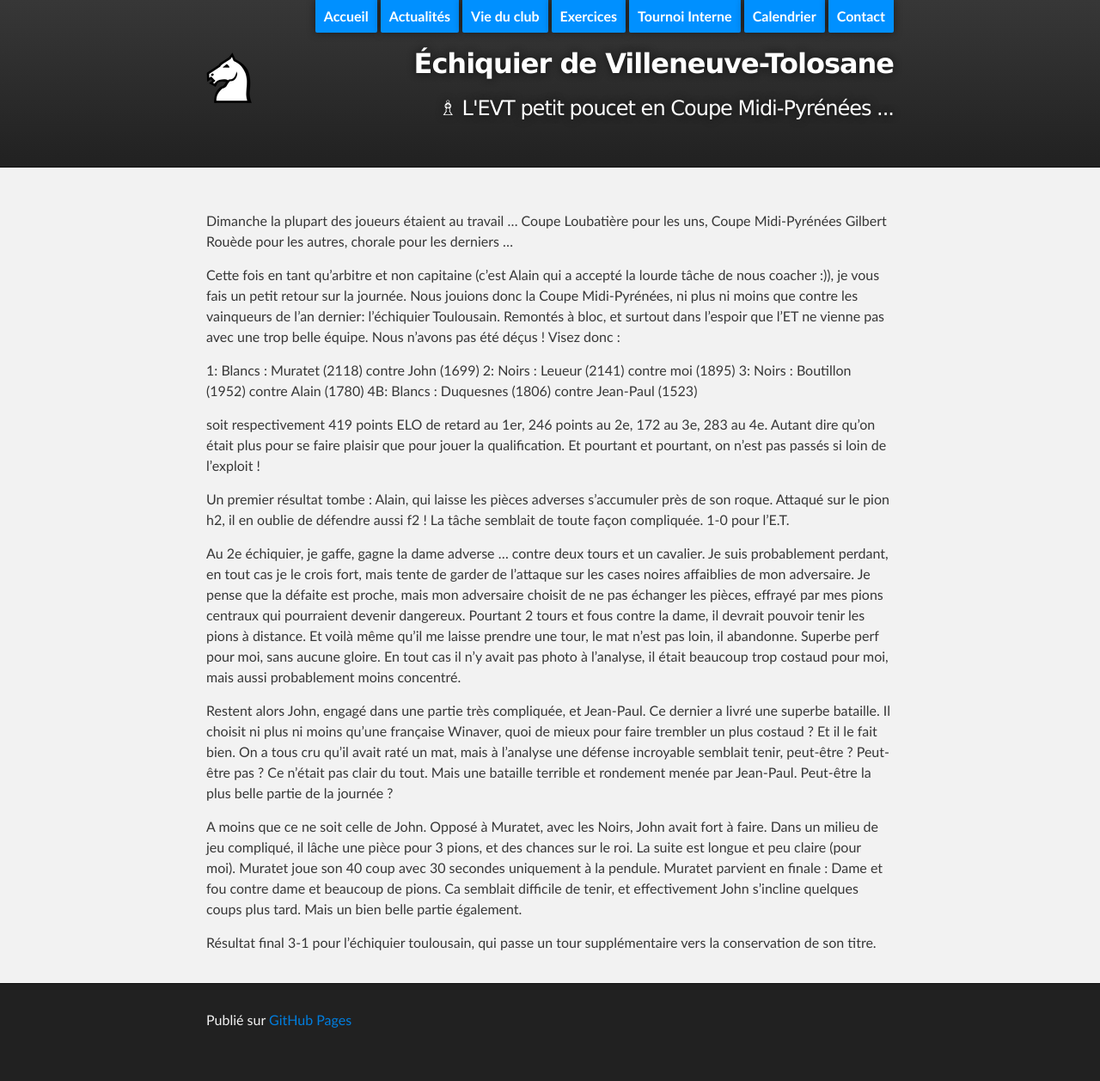
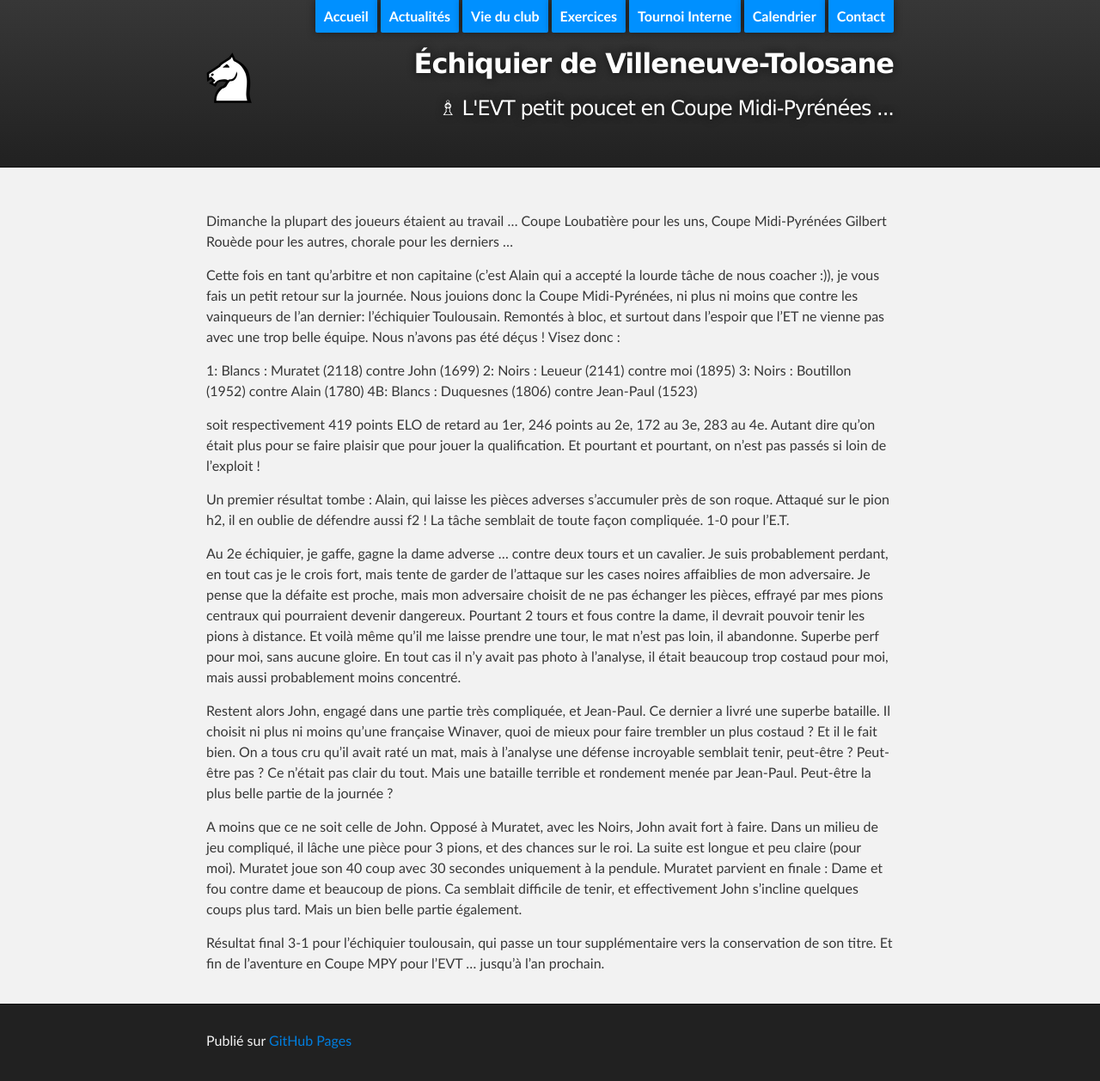
Before and after one commit to echiquier-villeneuve-tolosane/echiquier-villeneuve-tolosane.github.io, a Jekyll site: the page built from _posts/2015-12-14--9815-l-evt-petit-poucet-en-coupe-midi-pyr-n-es.md, in a window 1280 px wide. Shown: the whole page at 86% size. Built offline with Jekyll 4.4.1, drawn with Linux system fonts in a browser that asks for light colours; nearby versions of some CDN libraries; before the commit the page ends 1234 px from its top, so only the background shows below that.

Commit message:
Created 2015-12-14--9815-l-evt-petit-poucet-en-coupe-midi-pyr-n-es.md

```diff
--- a/_posts/2015-12-14--9815-l-evt-petit-poucet-en-coupe-midi-pyr-n-es.md
+++ b/_posts/2015-12-14--9815-l-evt-petit-poucet-en-coupe-midi-pyr-n-es.md
@@ -25,4 +25,4 @@ Restent alors John, engagé dans une partie très compliquée, et Jean-Paul. Ce
 
 A moins que ce ne soit celle de John. Opposé à Muratet, avec les Noirs, John avait fort à faire. Dans un milieu de jeu compliqué, il lâche une pièce pour 3 pions, et des chances sur le roi. La suite est longue et peu claire (pour moi). Muratet joue son 40 coup avec 30 secondes uniquement à la pendule. Muratet parvient en finale : Dame et fou contre dame et beaucoup de pions. Ca semblait difficile de tenir, et effectivement John s'incline quelques coups plus tard. Mais un bien belle partie également.
 
-Résultat final 3-1 pour l'échiquier toulousain, qui passe un tour supplémentaire vers la conservation de son titre.
+Résultat final 3-1 pour l'échiquier toulousain, qui passe un tour supplémentaire vers la conservation de son titre. Et fin de l'aventure en Coupe MPY pour l'EVT ... jusqu'à l'an prochain.
```
